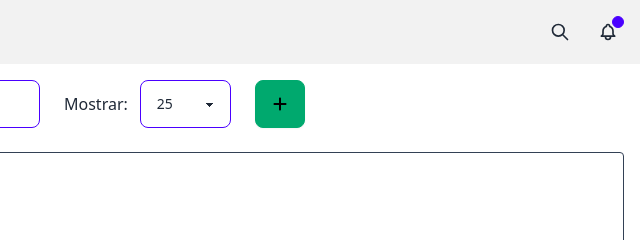
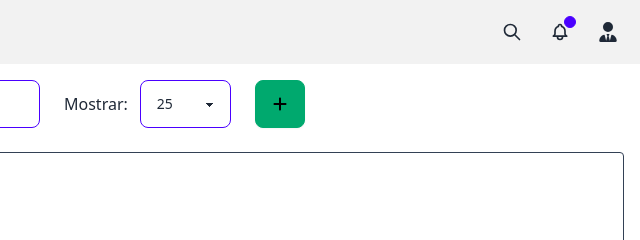
Before and after one commit to Aldoivan10/bee-point-sale, an Electron app: page src/public/index.html in a window 1280 px wide. Shown: the top 240 px of the page, 640-1280 px from the left. Drawn offline with Linux system fonts and the light colour scheme; no server answers.

Commit message:
Changed: WIndows size and added Admin button

```diff
--- a/src/public/index.html
+++ b/src/public/index.html
@@ -114,6 +114,24 @@
                             ></span>
                         </div>
                     </button>
+                    <div
+                        class="tooltip tooltip-left"
+                        data-tip="Administrar"
+                    >
+                        <button class="btn btn-ghost btn-circle text-sm">
+                            <svg
+                                xmlns="http://www.w3.org/2000/svg"
+                                viewBox="0 0 448 512"
+                                fill="currentColor"
+                                stroke="currentColor"
+                                class="h-5 w-5"
+                            >
+                                <path
+                                    d="M96 128a128 128 0 1 0 256 0A128 128 0 1 0 96 128zm94.5 200.2l18.6 31L175.8 483.1l-36-146.9c-2-8.1-9.8-13.4-17.9-11.3C51.9 342.4 0 405.8 0 481.3c0 17 13.8 30.7 30.7 30.7H162.5c0 0 0 0 .1 0H168 280h5.5c0 0 0 0 .1 0H417.3c17 0 30.7-13.8 30.7-30.7c0-75.5-51.9-138.9-121.9-156.4c-8.1-2-15.9 3.3-17.9 11.3l-36 146.9L238.9 359.2l18.6-31c6.4-10.7-1.3-24.2-13.7-24.2H224 204.3c-12.4 0-20.1 13.6-13.7 24.2z"
+                                />
+                            </svg>
+                        </button>
+                    </div>
                 </div>
             </header>
             <main class="flex-grow flex flex-col h-[1rem] p-4">
```
Also changed, not shown: src/js/index.cjs (+4 -4 lines), src/public/css/style.css.
